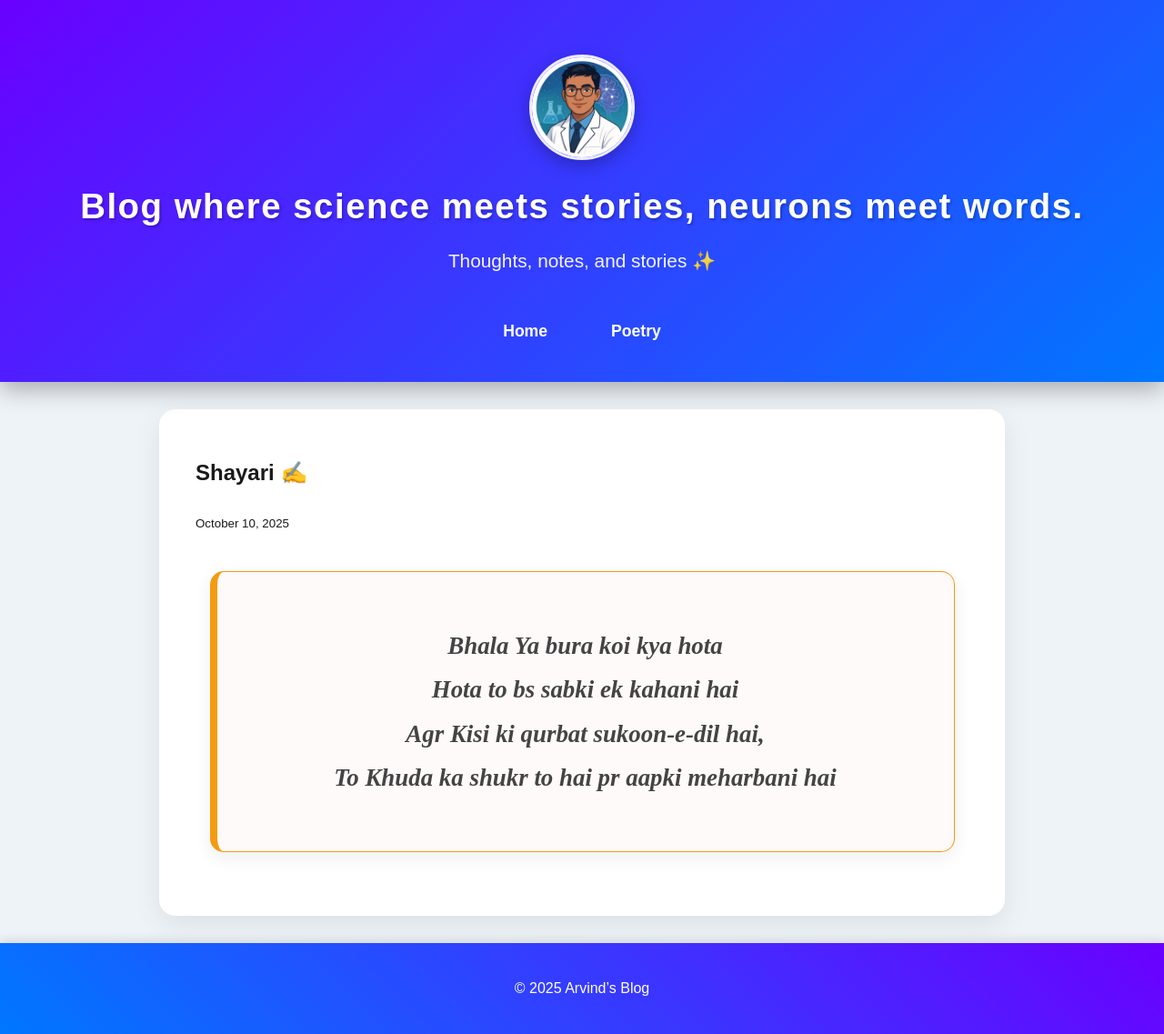
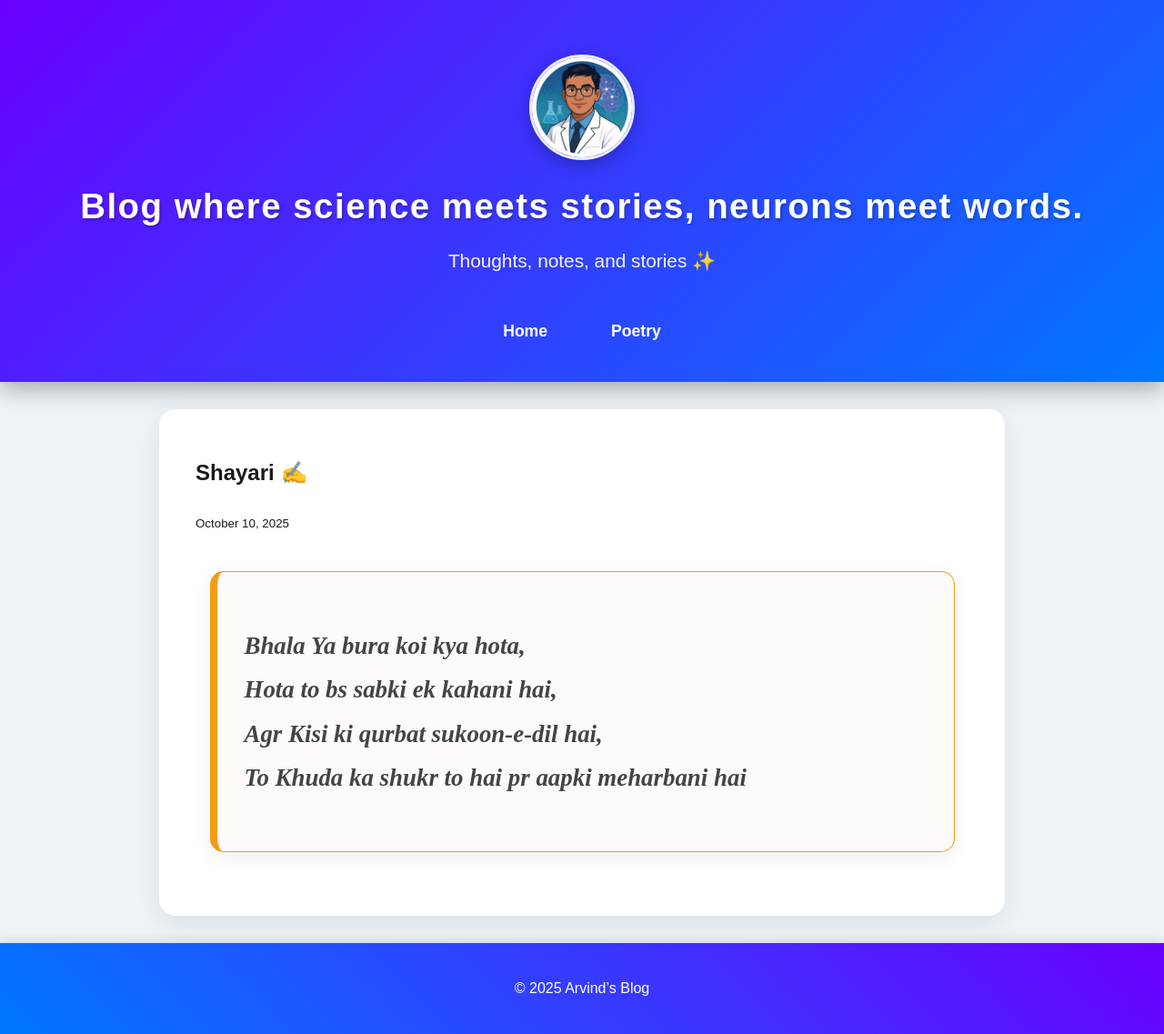
Before and after one commit to arvindomics/MyBlog, a Jekyll site: the page built from _posts/2025-10-10-shayari.md, in a window 1280 px wide. Shown: the whole page at 91% size. Built offline with Jekyll 4.4.1, drawn with Linux system fonts in a browser that asks for light colours.

Commit message:
Update 2025-10-10-shayari.md

```diff
--- a/_posts/2025-10-10-shayari.md
+++ b/_posts/2025-10-10-shayari.md
@@ -5,9 +5,9 @@ date: 2025-10-10
 categories: poetry
 ---
 
-<p style="text-align:center; font-style:italic; font-size: 1.2em; line-height: 1.8;">
-<strong>Bhala Ya bura koi kya hota</strong><br>
-<strong>Hota to bs sabki ek kahani hai</strong><br>
+<p style="text-align:left; font-style:italic; font-size: 1.2em; line-height: 1.8;">
+<strong>Bhala Ya bura koi kya hota,</strong><br>
+<strong>Hota to bs sabki ek kahani hai,</strong><br>
 <strong>Agr Kisi ki qurbat sukoon-e-dil hai,</strong><br>
 <strong>To Khuda ka shukr to hai pr aapki meharbani hai</strong>
 </p>
```
